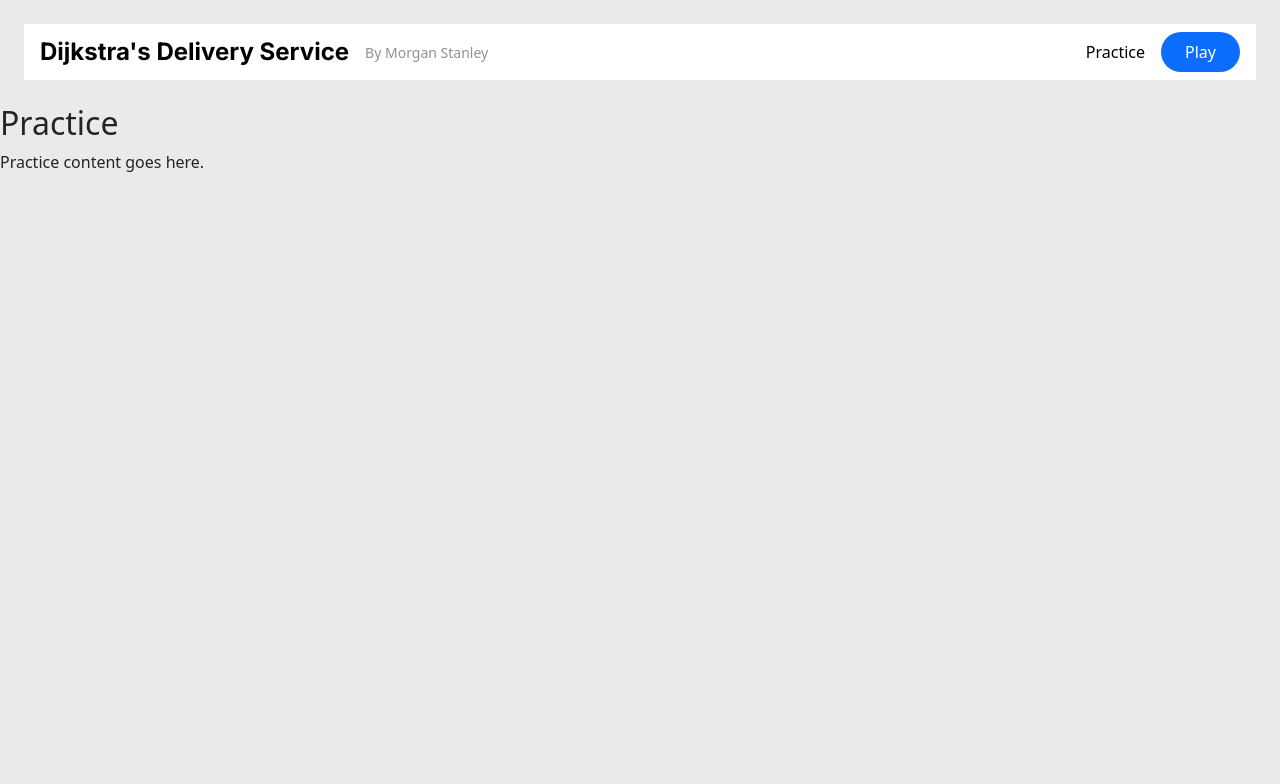
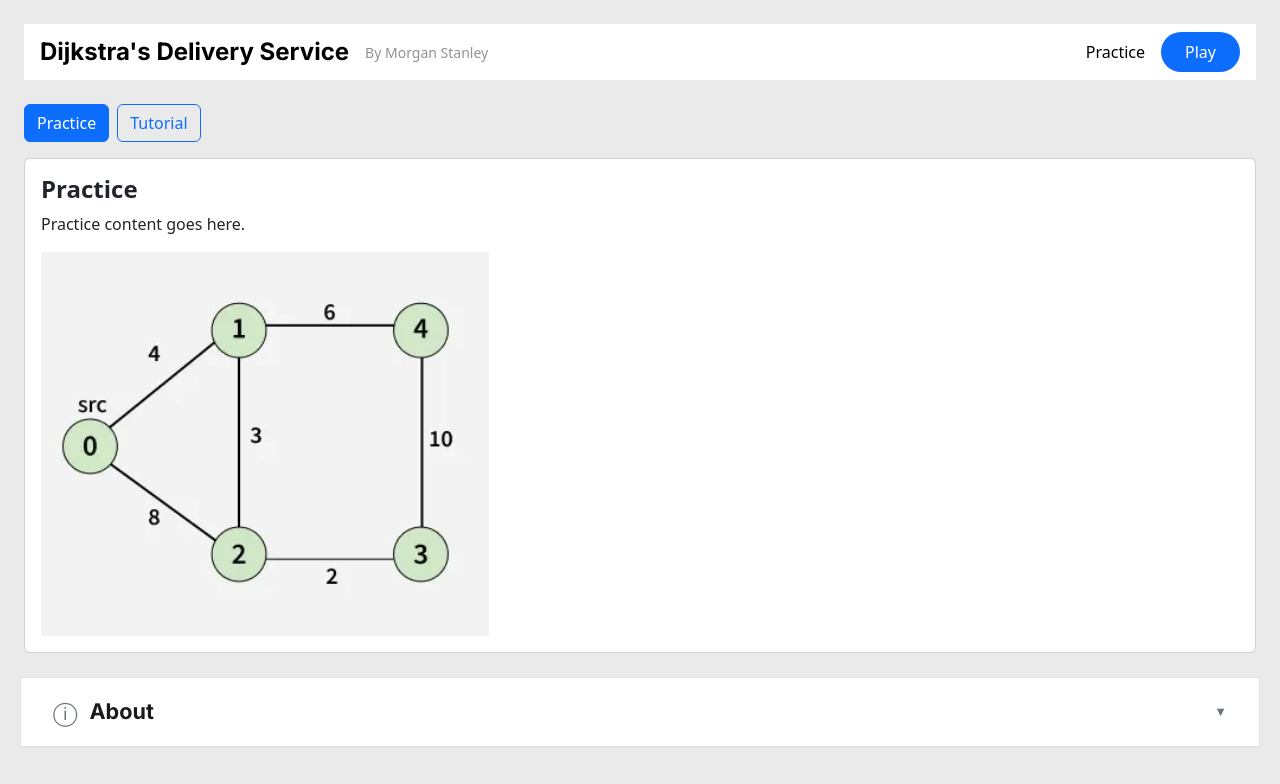
Before and after one commit to JosephMcLean118/dijkstras-delivery, a React (Vite) app in the folder delivery/: page /practice in a window 1280 px wide. Shown: the top 784 px of the page. Built offline with nearby package versions, Linux system fonts and the light colour scheme.

Commit message:
Added layout for practice page

```diff
--- a/delivery/src/components/About.jsx
+++ b/delivery/src/components/About.jsx
@@ -1,4 +1,4 @@
-import React, { useState } from 'react';
+import { useState } from 'react';
 
 function About() {
   // S
--- a/delivery/src/components/Body.jsx
+++ b/delivery/src/components/Body.jsx
@@ -8,11 +8,13 @@ function Body() {
                     title="Practice"
                     details="This will serve to teach you the fundamentals of Dijkstra's Algorithm through the wondeful world of pizza delivery."
                     to="/practice"
+                    gameType="Practice"
                 />
                 <Widget
                     title="Play"
                     details="Put your knowledge to the test! Try using Dijkstras algorithm to find the most fuel-efficient path to deliver your pizzas!"
                     to="/play"
+                    gameType="Play"
                 />
             </div>
         </>
--- a/delivery/src/components/Header.jsx
+++ b/delivery/src/components/Header.jsx
@@ -3,15 +3,15 @@ import { Link } from "react-router-dom";
 function Header(){
     return (
         <>
-        <div className="header font-family: 'Inter', 'Helvetica Neue', Helvetica, Arial, sans-serif">
+        <div className="header">
             <div className="card text-bg-white m-4 rounded-0 p-0 border-0">
             <div className="card-body py-2 px-3 d-flex align-items-center gap-3">
-                <Link to="/" className="text-decoration-none text-black">
+                <Link to="/" className="hover-grow hover-grow-left text-decoration-none text-black">
                     <h1 className="fs-4 m-0 fw-bold" style={{ fontFamily: "Inter, Arial, sans-serif" }}>Dijkstra's Delivery Service</h1>
                 </Link>
                 <p className="m-0 small opacity-50">By Morgan Stanley</p>
                 <Link to="/practice" className="ms-auto text-decoration-none text-black">Practice</Link>
-                <Link to="/play" className="py-2 px-4 rounded-pill text-bg-primary text-decoration-none">Play</Link>
+                <Link to="/play" className="other-hover-grow py-2 px-4 rounded-pill text-bg-primary text-decoration-none">Play</Link>
             </div>
             </div>
         </div>
--- a/delivery/src/components/Layout.jsx
+++ b/delivery/src/components/Layout.jsx
@@ -1,11 +1,14 @@
 import { Outlet } from "react-router-dom";
 import Header from "./Header";
+import About from "./About";
 
 export default function Layout() {
   return (
     <>
         <Header />
         <Outlet />
+        <About />
+
     </>
   );
 }
--- /dev/null
+++ b/delivery/src/components/Pbody.jsx
@@ -0,0 +1,32 @@
+import { useState } from "react";
+import PracticeSection from "./PracticeSection";
+import TutorialSection from "./TutorialSection";
+
+function Pbody() {
+    const [tab, setTab] = useState("practice");
+
+    return (
+        <div className="m-4">
+            <div className="d-flex gap-2 mb-3">
+                <button
+                    className={`btn ${tab === "practice" ? "btn-primary" : "btn-outline-primary"}`}
+                    onClick={() => setTab("practice")}
+                >
+                    Practice
+                </button>
+                <button
+                    className={`btn ${tab === "tutorial" ? "btn-primary" : "btn-outline-primary"}`}
+                    onClick={() => setTab("tutorial")}
+                >
+                    Tutorial
+                </button>
+            </div>
+
+            <div key={tab} className="fade-in">
+                {tab === "practice" ? <PracticeSection /> : <TutorialSection />}
+            </div>
+        </div>
+    );
+}
+
+export default Pbody;
--- /dev/null
+++ b/delivery/src/components/PracticeSection.jsx
@@ -0,0 +1,13 @@
+import placeholder from "../../public/placeholder.png";
+
+function PracticeSection() {
+    return (
+        <div className="card card-body">
+            <h4 className="fw-bold">Practice</h4>
+            <p>Practice content goes here.</p>
+            <img src={placeholder} style={{ width: "35vw", height: "30vw", objectFit: "cover" }}></img>
+        </div>
+    );
+}
+
+export default PracticeSection;
--- /dev/null
+++ b/delivery/src/components/StepsWidget.jsx
@@ -0,0 +1,21 @@
+function StepsWidget() {
+    return (
+        <>
+            <div class="card bg-primary text-white" style={{ width: "15vw" }}>
+                <div class="card-body">
+                    <ol>
+                        <li className="card-text"><p>look up</p></li>
+                        <li className="card-text"><p>turn around</p></li>
+                        <li className="card-text"><p>look down</p></li>
+                        <li className="card-text"><p>jump</p></li>
+                        <li className="card-text"><p>congrats you're done</p></li>
+                        <li className="card-text"><p>congrats you're done</p></li>
+                        <li className="card-text"><p>congrats you're done</p></li>
+                    </ol>
+                </div>
+            </div>
+        </>
+
+    );
+}
+export default StepsWidget;
--- /dev/null
+++ b/delivery/src/components/TutorialSection.jsx
@@ -0,0 +1,18 @@
+import placeholder from "../../public/placeholder.png"
+import StepsWidget from "./StepsWidget";
+function TutorialSection() {
+    return (
+        <div className="card card-body d-flex flex-row align-items-center gap-3">
+            <div>
+                <h4 className="fw-bold">Tutorial</h4>
+                <p>Tutorial content goes here.</p>
+                <img src={placeholder} style={{ width: "35vw", height: "30vw", objectFit: "cover" }}/>
+            </div>
+            <div className="ms-auto fade-in me-4">
+                <StepsWidget />
+            </div>
+        </div>
+    );
+}
+
+export default TutorialSection;
--- a/delivery/src/components/Widget.jsx
+++ b/delivery/src/components/Widget.jsx
@@ -1,6 +1,6 @@
 import { Link } from "react-router-dom";
 
-function Widget({title, details, to}) {
+function Widget({title, details, to, gameType}) {
     return(
         <>
         <div className='body'>
@@ -9,7 +9,7 @@ function Widget({title, details, to}) {
             <img src="https://picsum.photos/400/200" class="card-img-top" alt="..." />
             <div className="card-body">
                 <p className="card-text">{details}</p>
-                <Link to={to} className="btn btn-primary">Start</Link>
+                <Link to={to} className="btn btn-primary">{gameType}</Link>
             </div>
             </div>
         </div>
--- a/delivery/src/index.css
+++ b/delivery/src/index.css
@@ -1,3 +1,28 @@
 body {
   background-color: #eaeaea;
 }
+.hover-grow {
+  display: inline-block;
+  transition: transform 0.2s ease;
+}
+
+.hover-grow:hover {
+  transform: scale(1.01);
+}
+
+.hover-grow-left {
+  transform-origin: left center;
+}
+
+.other-hover-grow {
+  display: inline-block;
+  transition: transform 0.2s ease;
+}
+
+.other-hover-grow:hover {
+  transform: scale(1.1);
+}
+
+.other-hover-grow-left {
+  transform-origin: left center;
+}
--- a/delivery/src/pages/Home.jsx
+++ b/delivery/src/pages/Home.jsx
@@ -1,11 +1,9 @@
 import Body from "../components/Body";
-import About from "../components/About";
 
 export default function Home() {
   return (
     <>
     <Body />
-    <About />
     </>
   );
 }
--- a/delivery/src/pages/Practice.jsx
+++ b/delivery/src/pages/Practice.jsx
@@ -1,8 +1,10 @@
+import Pbody from "../components/Pbody";
+import theme from "../../public/pizzatime.mp3";
+
 export default function Practice() {
-  return (
-    <>
-      <h2>Practice</h2>
-      <p>Practice content goes here.</p>
-    </>
-  );
+    return (
+        <>
+            <Pbody />
+        </>
+    );
 }
```
Also changed, not shown: delivery/public/placeholder.png (added), 1 other file (tests, documents, lock files or other folders).
